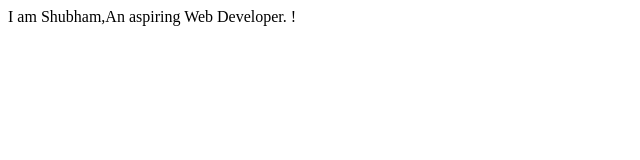
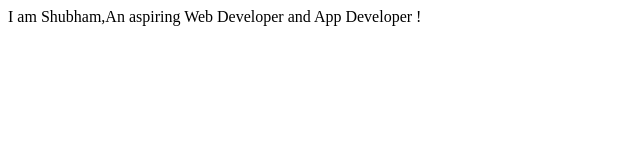
Before and after one commit to Shubham-503/Shubham-site, a plain HTML site: page index.html in a window 1280 px wide. Shown: the whole page, without its empty margins (0-640 px from the left). Drawn offline with Linux system fonts and the light colour scheme.

Commit message:
Update index.html

```diff
--- a/index.html
+++ b/index.html
@@ -6,7 +6,7 @@
     <title>Shubham</title>
   </head>
   <body>
-    I am Shubham,An aspiring Web Developer.
+    I am Shubham,An aspiring Web Developer and App Developer
   </body>
 </html>
 
```
